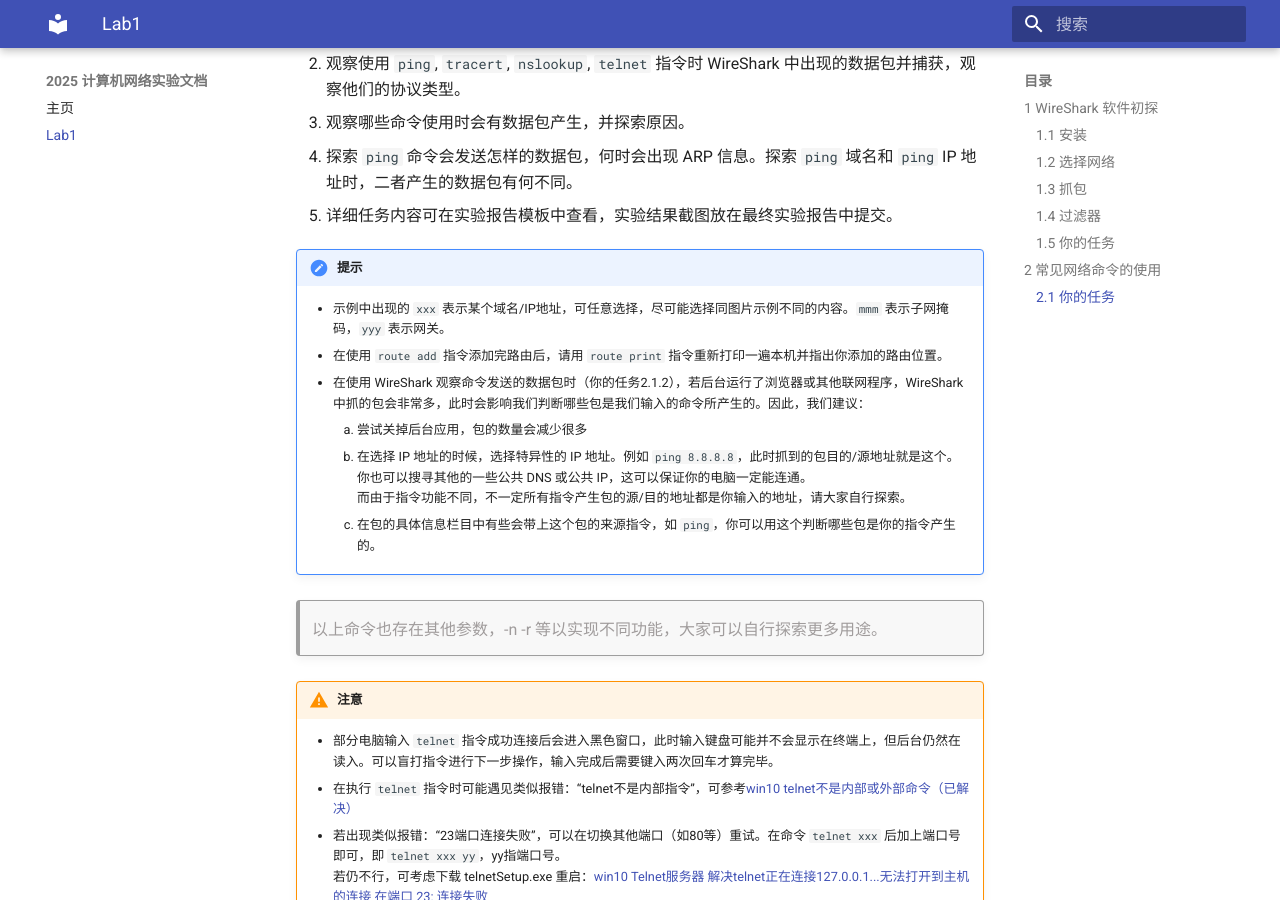
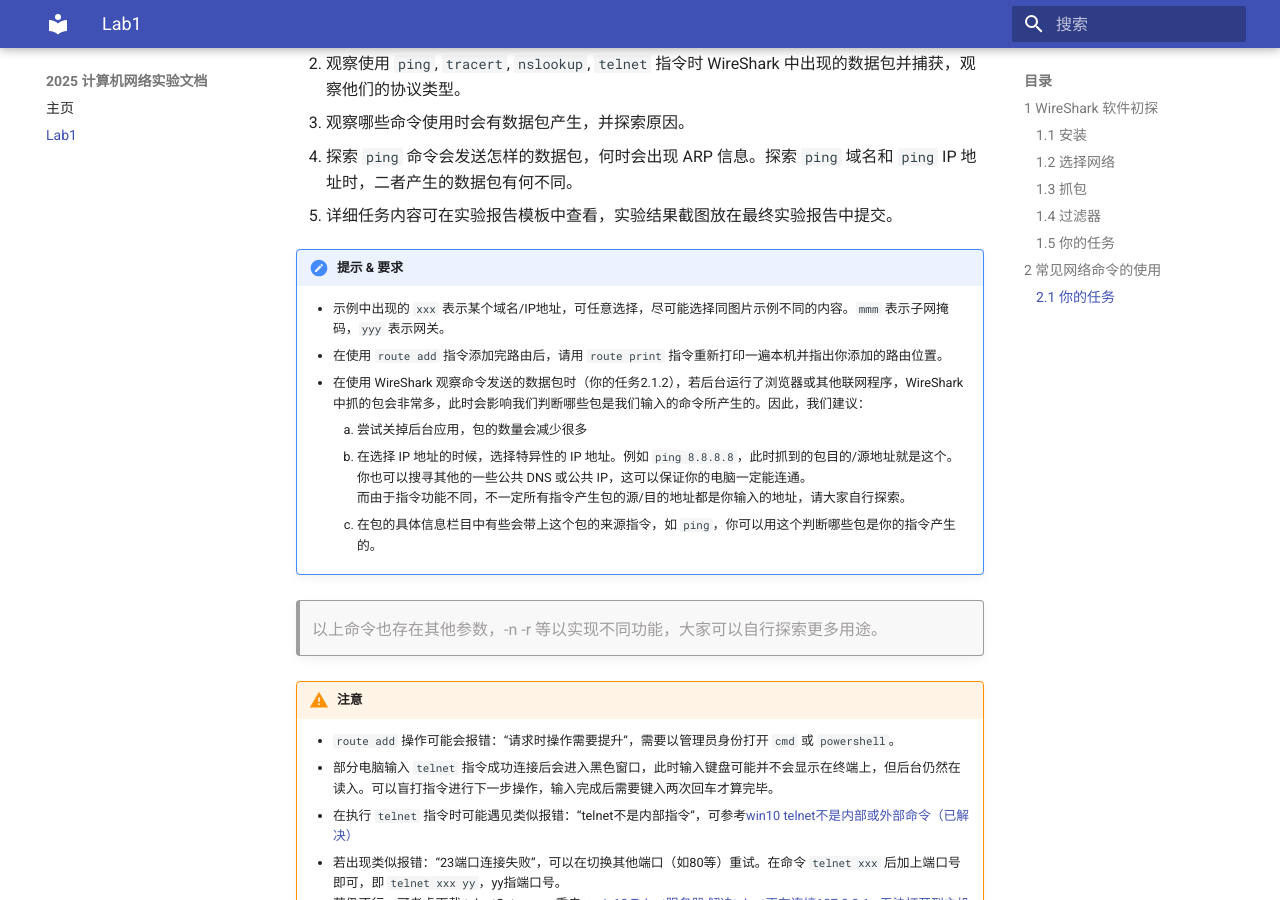
Before and after one commit to Xujinming1/2025netlab, an MkDocs documentation site: the page built from docs/lab1.md, in a window 1280 px wide and 900 px high, scrolled down 3773 px. Built offline with MkDocs 1.6.1 and Material for MkDocs 9.7.7, drawn with Linux system fonts in a browser that asks for light colours.

Commit message:
update lab1

```diff
--- a/docs/lab1.md
+++ b/docs/lab1.md
@@ -107,7 +107,7 @@ WireShark 中过滤器主要有两种：**显示过滤器**和**捕获过滤器*
 4. 探索 `ping` 命令会发送怎样的数据包，何时会出现 ARP 信息。探索 `ping` 域名和 `ping` IP 地址时，二者产生的数据包有何不同。
 5. 详细任务内容可在实验报告模板中查看，实验结果截图放在最终实验报告中提交。
 
-!!! note "提示"
+!!! note "提示 & 要求"
     - 示例中出现的 `xxx` 表示某个域名/IP地址，可任意选择，尽可能选择同图片示例不同的内容。`mmm` 表示子网掩码，`yyy` 表示网关。
     - 在使用 `route add` 指令添加完路由后，请用 `route print` 指令重新打印一遍本机并指出你添加的路由位置。
     - 在使用 WireShark 观察命令发送的数据包时（你的任务2.1.2），若后台运行了浏览器或其他联网程序，WireShark 中抓的包会非常多，此时会影响我们判断哪些包是我们输入的命令所产生的。因此，我们建议：
@@ -121,6 +121,7 @@ WireShark 中过滤器主要有两种：**显示过滤器**和**捕获过滤器*
     以上命令也存在其他参数，-n -r 等以实现不同功能，大家可以自行探索更多用途。
 
 !!! warning "注意"
+    - `route add` 操作可能会报错：“请求时操作需要提升”，需要以管理员身份打开 `cmd` 或 `powershell`。
     - 部分电脑输入 `telnet` 指令成功连接后会进入黑色窗口，此时输入键盘可能并不会显示在终端上，但后台仍然在读入。可以盲打指令进行下一步操作，输入完成后需要键入两次回车才算完毕。
     - 在执行 `telnet` 指令时可能遇见类似报错：“telnet不是内部指令”，可参考[win10 telnet不是内部或外部命令（已解决）](https://blog.csdn.net/qq_36292543/article/details/119645130)
     - 若出现类似报错：“23端口连接失败”，可以在切换其他端口（如80等）重试。在命令 `telnet xxx` 后加上端口号即可，即 `telnet xxx yy`，yy指端口号。
```
